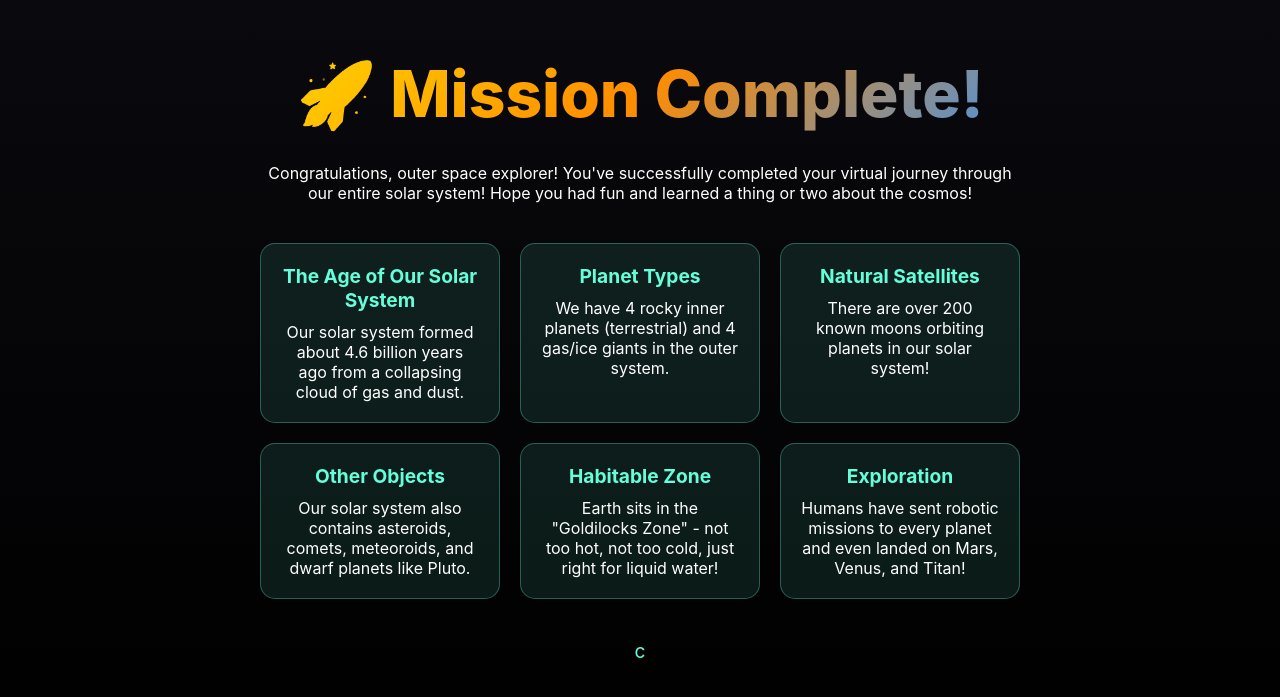
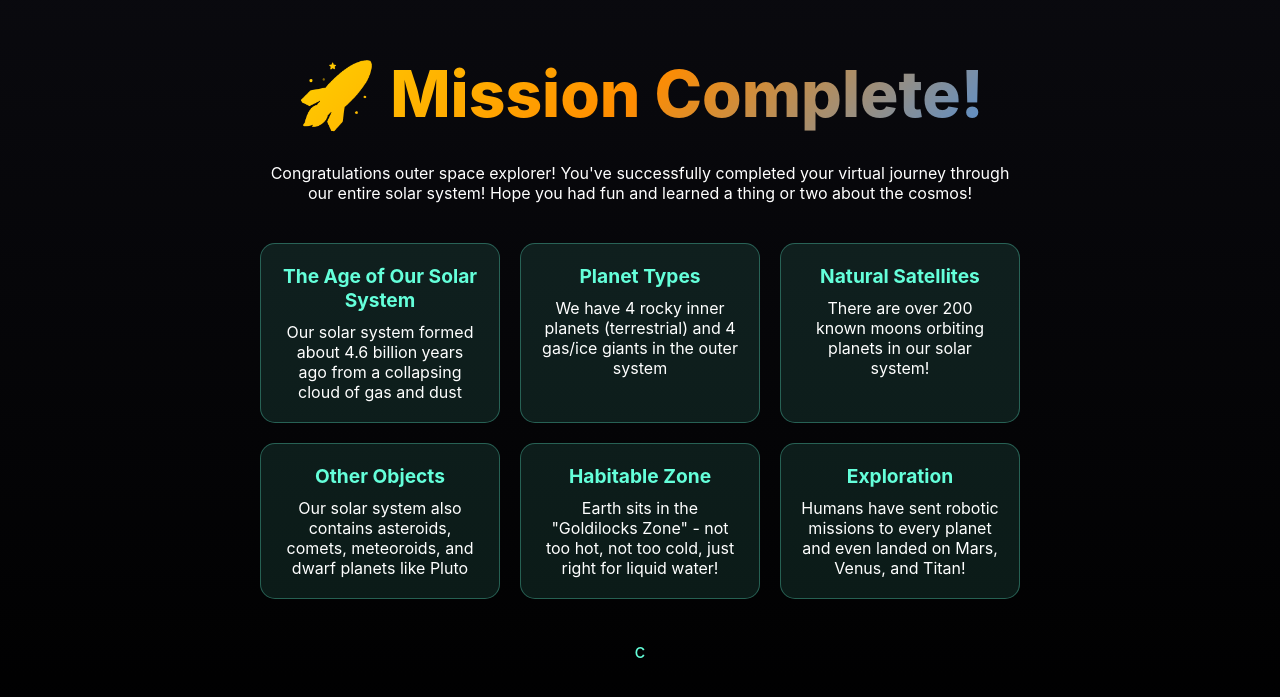
Before and after one commit to DogCosmo/outer-space, a plain HTML site: page index.html in a window 1280 px wide. Shown: the part 8041-8738 px from the top of the page. Drawn offline with Linux system fonts and the light colour scheme.

```diff
--- a/index.html
+++ b/index.html
@@ -947,17 +947,17 @@
         <section class="summary" id="summary">
             <div class="summary-content">
                 <h2>🚀 Mission Complete!</h2>
-                <p>Congratulations, outer space explorer! You've successfully completed your virtual journey through our entire solar system!
+                <p>Congratulations outer space explorer! You've successfully completed your virtual journey through our entire solar system!
                    Hope you had fun and learned a thing or two about the cosmos!</p>
 
                 <div class="solar-system-facts">
                     <div class="fact-card">
                         <h3>The Age of Our Solar System</h3>
-                        <p>Our solar system formed about 4.6 billion years ago from a collapsing cloud of gas and dust.</p>
+                        <p>Our solar system formed about 4.6 billion years ago from a collapsing cloud of gas and dust</p>
                     </div>
                     <div class="fact-card">
                         <h3>Planet Types</h3>
-                        <p>We have 4 rocky inner planets (terrestrial) and 4 gas/ice giants in the outer system.</p>
+                        <p>We have 4 rocky inner planets (terrestrial) and 4 gas/ice giants in the outer system</p>
                     </div>
                     <div class="fact-card">
                         <h3>Natural Satellites</h3>
@@ -965,7 +965,7 @@
                     </div>
                     <div class="fact-card">
                         <h3>Other Objects</h3>
-                        <p>Our solar system also contains asteroids, comets, meteoroids, and dwarf planets like Pluto.</p>
+                        <p>Our solar system also contains asteroids, comets, meteoroids, and dwarf planets like Pluto</p>
                     </div>
                     <div class="fact-card">
                         <h3>Habitable Zone</h3>
```
